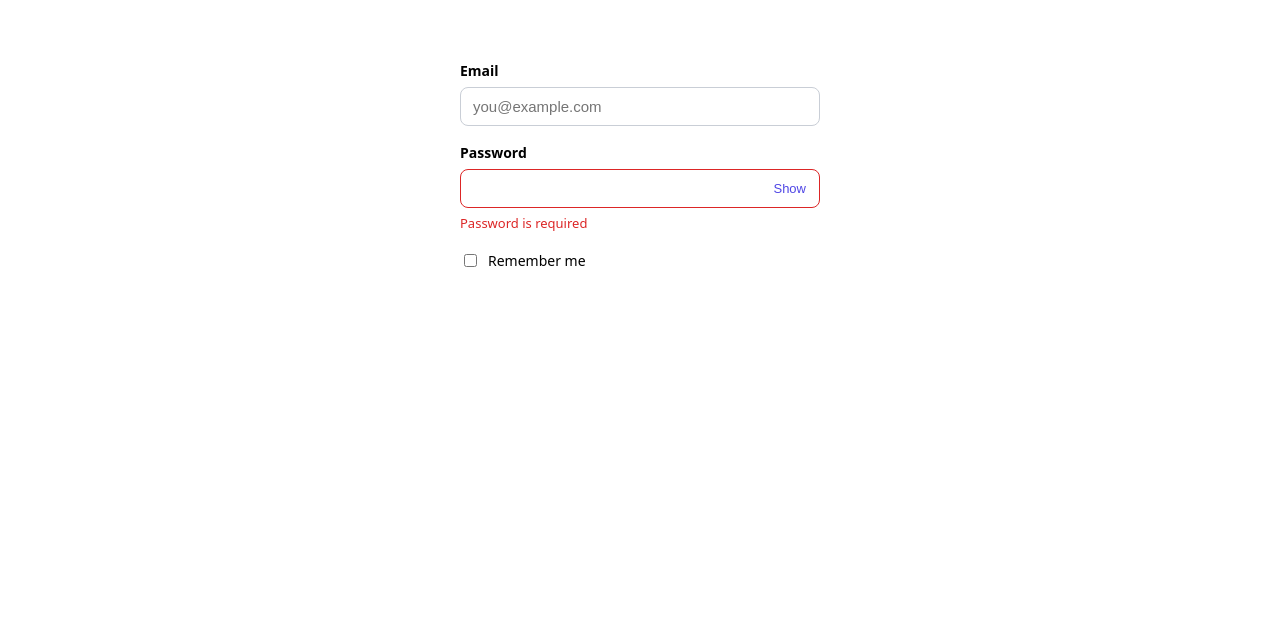
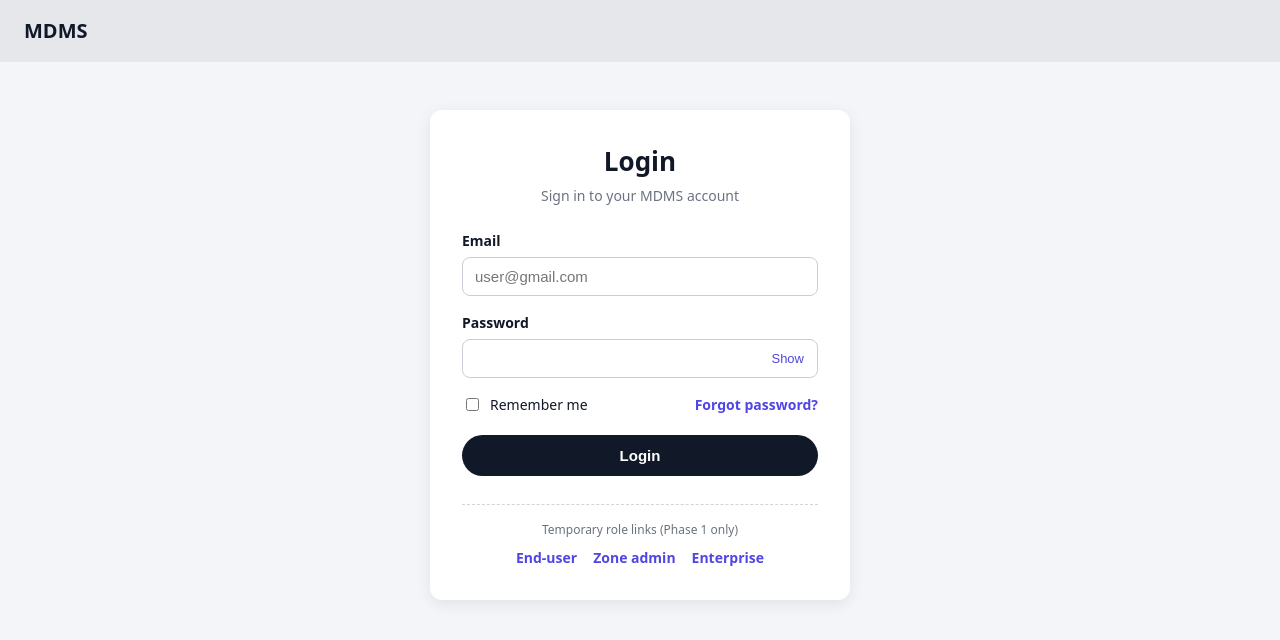
Before and after one commit to dhanveergowda63-bot/MDMS, a React (Vite) app: page /login in a window 1280 px wide. Shown: the top 640 px of the page. Built offline with nearby package versions, Linux system fonts and the light colour scheme.

Commit message:
build login page with validation and temporary role links

```diff
--- /dev/null
+++ b/src/features/auth/components/AuthLayout.tsx
@@ -0,0 +1,25 @@
+import type { ReactNode } from "react";
+import "./auth.css";
+
+interface AuthLayoutProps {
+  title: string;
+  subtitle?: string;
+  children: ReactNode;
+}
+
+export default function AuthLayout({
+  title,
+  subtitle,
+  children,
+}: AuthLayoutProps) {
+  return (
+    <div className="auth-page">
+      <header className="auth-page__brand">MDMS</header>
+      <main className="auth-card">
+        <h1 className="auth-card__title">{title}</h1>
+        {subtitle && <p className="auth-card__subtitle">{subtitle}</p>}
+        {children}
+      </main>
+    </div>
+  );
+}
--- /dev/null
+++ b/src/features/auth/components/LoginForm.tsx
@@ -0,0 +1,84 @@
+import { useState } from "react";
+import type { ChangeEvent, FormEvent } from "react";
+import { Link } from "react-router-dom";
+import Input from "../../../shared/components/forms/Input";
+import PasswordField from "../../../shared/components/forms/PasswordField";
+import Checkbox from "../../../shared/components/forms/Checkbox";
+import { validateLogin } from "../utils/validation";
+import type { LoginFormErrors, LoginFormValues } from "../types/auth";
+import "./auth.css";
+
+const initialValues: LoginFormValues = {
+  email: "",
+  password: "",
+  remember: false,
+};
+
+export default function LoginForm() {
+  const [values, setValues] = useState<LoginFormValues>(initialValues);
+  const [errors, setErrors] = useState<LoginFormErrors>({});
+  const [valid, setValid] = useState(false);
+
+  const handleChange = (e: ChangeEvent<HTMLInputElement>) => {
+    const { name, value, type, checked } = e.target;
+    setValues((prev) => ({
+      ...prev,
+      [name]: type === "checkbox" ? checked : value,
+    }));
+    setErrors((prev) => ({ ...prev, [name]: undefined }));
+    setValid(false);
+  };
+
+  const handleSubmit = (e: FormEvent<HTMLFormElement>) => {
+    e.preventDefault();
+    const found = validateLogin(values);
+    setErrors(found);
+    setValid(Object.keys(found).length === 0);
+  };
+
+  return (
+    <form onSubmit={handleSubmit} noValidate>
+      <Input
+        label="Email"
+        name="email"
+        type="email"
+        placeholder="user@gmail.com"
+        autoComplete="email"
+        value={values.email}
+        onChange={handleChange}
+        error={errors.email}
+      />
+      <PasswordField
+        label="Password"
+        name="password"
+        autoComplete="current-password"
+        value={values.password}
+        onChange={handleChange}
+        error={errors.password}
+      />
+
+      <div className="auth-row">
+        <Checkbox
+          label="Remember me"
+          name="remember"
+          checked={values.remember}
+          onChange={handleChange}
+        />
+        <Link to="/forgot-password" className="auth-link">
+          Forgot password?
+        </Link>
+      </div>
+
+      <button type="submit" className="auth-btn">
+        Login
+      </button>
+
+      {valid && (
+        <p className="auth-info">
+          Form is valid. Real login comes in a later phase, so use the role
+          links below.
+        </p>
+      )}
+    </form>
+  );
+}
--- /dev/null
+++ b/src/features/auth/components/RoleSwitcher.tsx
@@ -0,0 +1,26 @@
+import { Link } from "react-router-dom";
+import "./auth.css";
+
+const roles = [
+  { label: "End-user", to: "/user/dashboard" },
+  { label: "Zone admin", to: "/zone/dashboard" },
+  { label: "Enterprise", to: "/enterprise/dashboard" },
+];
+
+// TEMPORARY: remove when real login and role checks are added
+export default function RoleSwitcher() {
+  return (
+    <div className="role-switcher">
+      <p className="role-switcher__title">
+        Temporary role links (Phase 1 only)
+      </p>
+      <div className="role-switcher__links">
+        {roles.map((role) => (
+          <Link key={role.to} to={role.to} className="auth-link">
+            {role.label}
+          </Link>
+        ))}
+      </div>
+    </div>
+  );
+}
--- /dev/null
+++ b/src/features/auth/components/auth.css
@@ -0,0 +1,92 @@
+.auth-page {
+  min-height: 100vh;
+  display: flex;
+  flex-direction: column;
+  background: #f4f5f9;
+}
+.auth-page__brand {
+  padding: 16px 24px;
+  font-weight: 700;
+  font-size: 20px;
+  background: #e5e7eb;
+  color: #111827;
+}
+.auth-card {
+  width: 100%;
+  max-width: 420px;
+  margin: 48px auto;
+  padding: 32px;
+  background: #fff;
+  border-radius: 12px;
+  box-shadow: 0 4px 16px rgba(0, 0, 0, 0.08);
+  color: #111827;
+}
+.auth-card__title {
+  margin: 0 0 4px;
+  text-align: center;
+  font-size: 26px;
+}
+.auth-card__subtitle {
+  margin: 0 0 24px;
+  text-align: center;
+  color: #6b7280;
+  font-size: 14px;
+}
+
+.auth-row {
+  display: flex;
+  justify-content: space-between;
+  align-items: center;
+  margin-bottom: 20px;
+}
+.auth-link {
+  color: #4f46e5;
+  font-size: 14px;
+  font-weight: 600;
+  text-decoration: none;
+}
+.auth-link:hover {
+  text-decoration: underline;
+}
+
+.auth-btn {
+  width: 100%;
+  padding: 12px;
+  font-size: 15px;
+  font-weight: 600;
+  color: #fff;
+  background: #111827;
+  border: none;
+  border-radius: 999px;
+  cursor: pointer;
+}
+.auth-btn:hover {
+  background: #1f2937;
+}
+
+.auth-info {
+  margin: 16px 0 0;
+  padding: 10px 12px;
+  font-size: 13px;
+  color: #1e40af;
+  background: #eff6ff;
+  border-radius: 8px;
+}
+
+.role-switcher {
+  margin-top: 28px;
+  padding-top: 16px;
+  border-top: 1px dashed #d1d5db;
+  text-align: center;
+}
+.role-switcher__title {
+  margin: 0 0 8px;
+  font-size: 12px;
+  color: #6b7280;
+}
+.role-switcher__links {
+  display: flex;
+  justify-content: center;
+  gap: 16px;
+  flex-wrap: wrap;
+}
--- a/src/features/auth/pages/LoginPage.tsx
+++ b/src/features/auth/pages/LoginPage.tsx
@@ -1,15 +1,12 @@
-import { useState } from "react";
-import Input from "../../../shared/components/forms/Input";
-import PasswordField from "../../../shared/components/forms/PasswordField";
-import Checkbox from "../../../shared/components/forms/Checkbox";
+import AuthLayout from "../components/AuthLayout";
+import LoginForm from "../components/LoginForm";
+import RoleSwitcher from "../components/RoleSwitcher";
 
 export default function LoginPage() {
-  const [remember, setRemember] = useState(false);
   return (
-    <div style={{ maxWidth: 360, margin: "60px auto" }}>
-      <Input label="Email" type="email" placeholder="you@example.com" />
-      <PasswordField label="Password" error="Password is required" />
-      <Checkbox label="Remember me" checked={remember} onChange={(e) => setRemember(e.target.checked)} />
-    </div>
+    <AuthLayout title="Login" subtitle="Sign in to your MDMS account">
+      <LoginForm />
+      <RoleSwitcher />
+    </AuthLayout>
   );
 }
--- /dev/null
+++ b/src/features/auth/types/auth.ts
@@ -0,0 +1,7 @@
+export interface LoginFormValues {
+  email: string;
+  password: string;
+  remember: boolean;
+}
+
+export type LoginFormErrors = Partial<Record<"email" | "password", string>>;
--- /dev/null
+++ b/src/features/auth/utils/validation.ts
@@ -0,0 +1,21 @@
+import type { LoginFormErrors, LoginFormValues } from "../types/auth";
+
+const EMAIL_PATTERN = /^[^\s@]+@[^\s@]+\.[^\s@]+$/;
+
+export function validateLogin(values: LoginFormValues): LoginFormErrors {
+  const errors: LoginFormErrors = {};
+
+  if (!values.email.trim()) {
+    errors.email = "Email is required";
+  } else if (!EMAIL_PATTERN.test(values.email.trim())) {
+    errors.email = "Enter a valid email address";
+  }
+
+  if (!values.password) {
+    errors.password = "Password is required";
+  } else if (values.password.length < 6) {
+    errors.password = "Password must be at least 6 characters";
+  }
+
+  return errors;
+}
```
